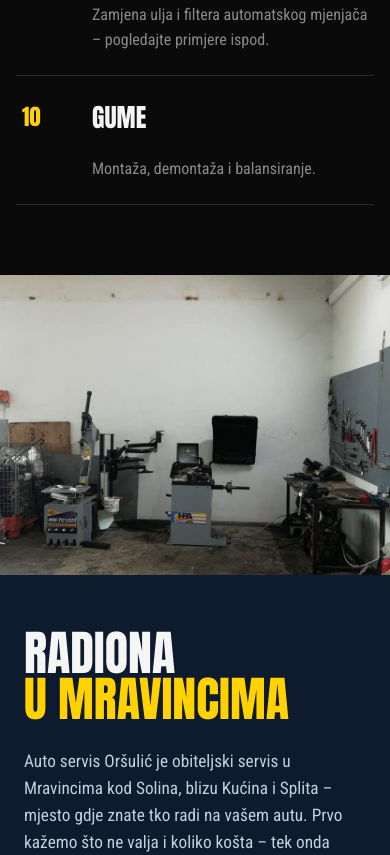
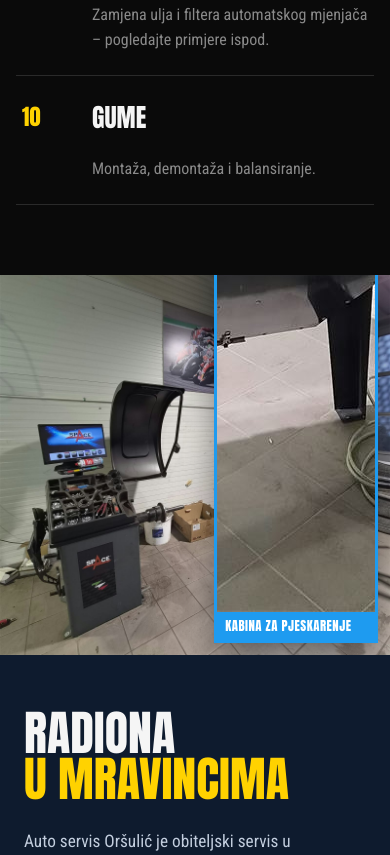
Before and after one commit to spadijr21/orsulic-web, a plain HTML site: page index-plavo.html in a window 390 px wide. Shown: the part 2519-3374 px from the top of the page. Drawn offline with Linux system fonts and the light colour scheme.

Commit message:
Radiona: nove slike opreme (strojevi za gume, kabina za pjeskarenje) umjesto stare

```diff
--- a/index-plavo.html
+++ b/index-plavo.html
@@ -38,7 +38,8 @@
       "image": [
         "https://autoservisorsulic.hr/images/logo.jpg",
         "https://autoservisorsulic.hr/images/radiona-izvana.jpg",
-        "https://autoservisorsulic.hr/images/o-nama.jpg"
+        "https://autoservisorsulic.hr/images/radiona-gume.jpg",
+        "https://autoservisorsulic.hr/images/radiona-pjeskarenje.jpg"
       ],
       "logo": "https://autoservisorsulic.hr/images/logo.jpg",
       "telephone": "+385994300950",
@@ -182,7 +183,11 @@
   .row:hover .arr{transform:translateX(6px)}
 
   .split{display:grid;grid-template-columns:1fr 1fr;min-height:560px}
-  .split .img{background:url("images/o-nama.jpg") center/cover}
+  .split .img{position:relative;overflow:hidden;background:var(--coal)}
+  .split .img .main{position:absolute;inset:0;width:100%;height:100%;object-fit:cover;object-position:center 60%}
+  .split .img .inset{position:absolute;right:24px;bottom:24px;width:min(38%,300px);margin:0;border:4px solid var(--yellow);box-shadow:0 18px 40px rgba(0,0,0,.55);background:var(--black)}
+  .split .img .inset img{width:100%;aspect-ratio:1;object-fit:cover}
+  .split .img .inset figcaption{font-family:Anton,sans-serif;text-transform:uppercase;font-size:.95rem;letter-spacing:.5px;padding:6px 10px;background:var(--yellow);color:var(--black)}
   .split .txt{background:var(--coal);padding:80px 60px;display:flex;flex-direction:column;justify-content:center}
   .split .txt p{color:#bdbdbd;margin-bottom:16px;font-size:1.08rem}
   .stats{display:flex;gap:36px;margin-top:20px;flex-wrap:wrap}
@@ -266,7 +271,9 @@
     .row p{grid-column:2}
     .row .arr{display:none}
     .split{grid-template-columns:1fr}
-    .split .img{min-height:300px}
+    .split .img{min-height:380px}
+    .split .img .inset{right:12px;bottom:12px;width:42%;border-width:3px}
+    .split .img .inset figcaption{font-size:.8rem;padding:4px 8px}
     .split .txt{padding:56px 24px}
     .strip img,.strip video{height:320px}
     .nav .skew{padding:10px 16px;font-size:.9rem}
@@ -328,6 +335,8 @@
   .ba .lbl.after{background:var(--blue);color:#fff}
   .ba figcaption{grid-column:1/-1;color:#b9cde6;font-size:.95rem;text-align:center}
   @media(max-width:860px){ .clean .wrap{grid-template-columns:1fr;gap:40px} }
+  .split .img .inset{border-color:var(--blue)}
+  .split .img .inset figcaption{background:var(--blue);color:#fff}
 </style>
 </head>
 <body>
@@ -378,7 +387,10 @@
 </section>
 
 <div class="split">
-  <div class="img" role="img" aria-label="Radiona Auto servisa Oršulić"></div>
+  <div class="img">
+    <img class="main" src="images/radiona-gume.jpg" alt="Strojevi za montažu i balansiranje guma u radioni Auto servisa Oršulić" width="1600" height="1600" loading="lazy">
+    <figure class="inset"><img src="images/radiona-pjeskarenje.jpg" alt="Kabina za pjeskarenje u radioni Auto servisa Oršulić" width="800" height="800" loading="lazy"><figcaption>Kabina za pjeskarenje</figcaption></figure>
+  </div>
   <div class="txt">
     <h2 class="h2 anton" style="margin-bottom:26px">Radiona<br><em>u Mravincima</em></h2>
     <p>Auto servis Oršulić je obiteljski servis u Mravincima kod Solina, blizu Kućina i Splita – mjesto gdje znate tko radi na vašem autu. Prvo kažemo što ne valja i koliko košta – tek onda krećemo.</p>
--- a/sitemap.xml
+++ b/sitemap.xml
@@ -4,7 +4,8 @@
     <loc>https://autoservisorsulic.hr/</loc>
     <lastmod>2026-11-24</lastmod>
     <image:image><image:loc>https://autoservisorsulic.hr/images/radiona-izvana.jpg</image:loc></image:image>
-    <image:image><image:loc>https://autoservisorsulic.hr/images/o-nama.jpg</image:loc></image:image>
+    <image:image><image:loc>https://autoservisorsulic.hr/images/radiona-gume.jpg</image:loc></image:image>
+    <image:image><image:loc>https://autoservisorsulic.hr/images/radiona-pjeskarenje.jpg</image:loc></image:image>
     <image:image><image:loc>https://autoservisorsulic.hr/images/radovi/audi/prije-4.jpg</image:loc></image:image>
     <image:image><image:loc>https://autoservisorsulic.hr/images/radovi/audi/poslije-1.jpg</image:loc></image:image>
     <image:image><image:loc>https://autoservisorsulic.hr/images/radovi/bmw/prije-1.jpg</image:loc></image:image>
```
Also changed, not shown: index.html (+14 -4 lines), images/o-nama.jpg (deleted), images/radiona-gume.jpg (added), images/radiona-pjeskarenje.jpg (added).
